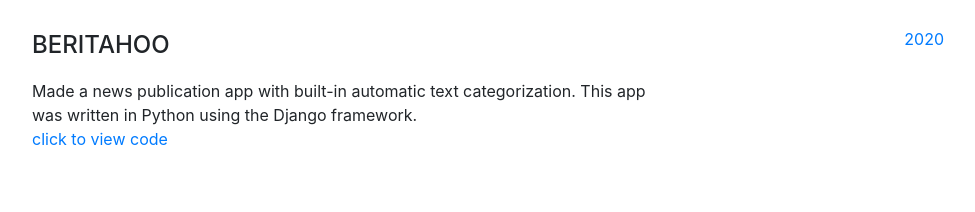
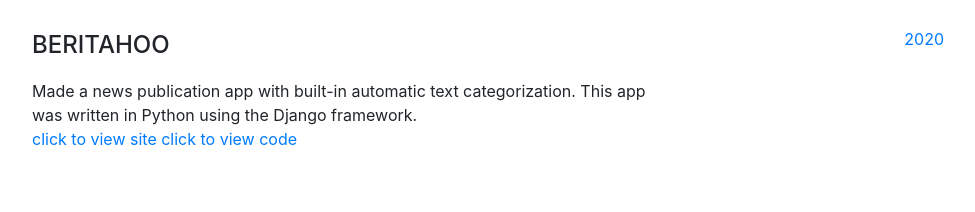
Before and after one commit to rizkhita/rizkhita.github.io, a website with bundled scripts: page index.html in a window 1280 px wide. Shown: the part 5380-5592 px from the top of the page, without its empty margins (288-1263 px from the left). Built offline with nearby package versions, Linux system fonts and the light colour scheme; a web font is replaced by a local one.

Commit message:
Update index.html

```diff
--- a/index.html
+++ b/index.html
@@ -436,6 +436,9 @@
           <div class="resume-content">
             <div class="subheading mb-3">Beritahoo</div>
             <p>Made a news publication app with built-in automatic text categorization. This app was written in Python using the Django framework.</br>
+            <a href="https://kikiokedoki.pythonanywhere.com/">
+            click to view site
+            </a>
             <a href="https://drive.google.com/drive/folders/1ZgcHMyoJYRJ8S3qjCT7Iphztf1aN_ClC?usp=sharing">
             click to view code
             </a>
```
